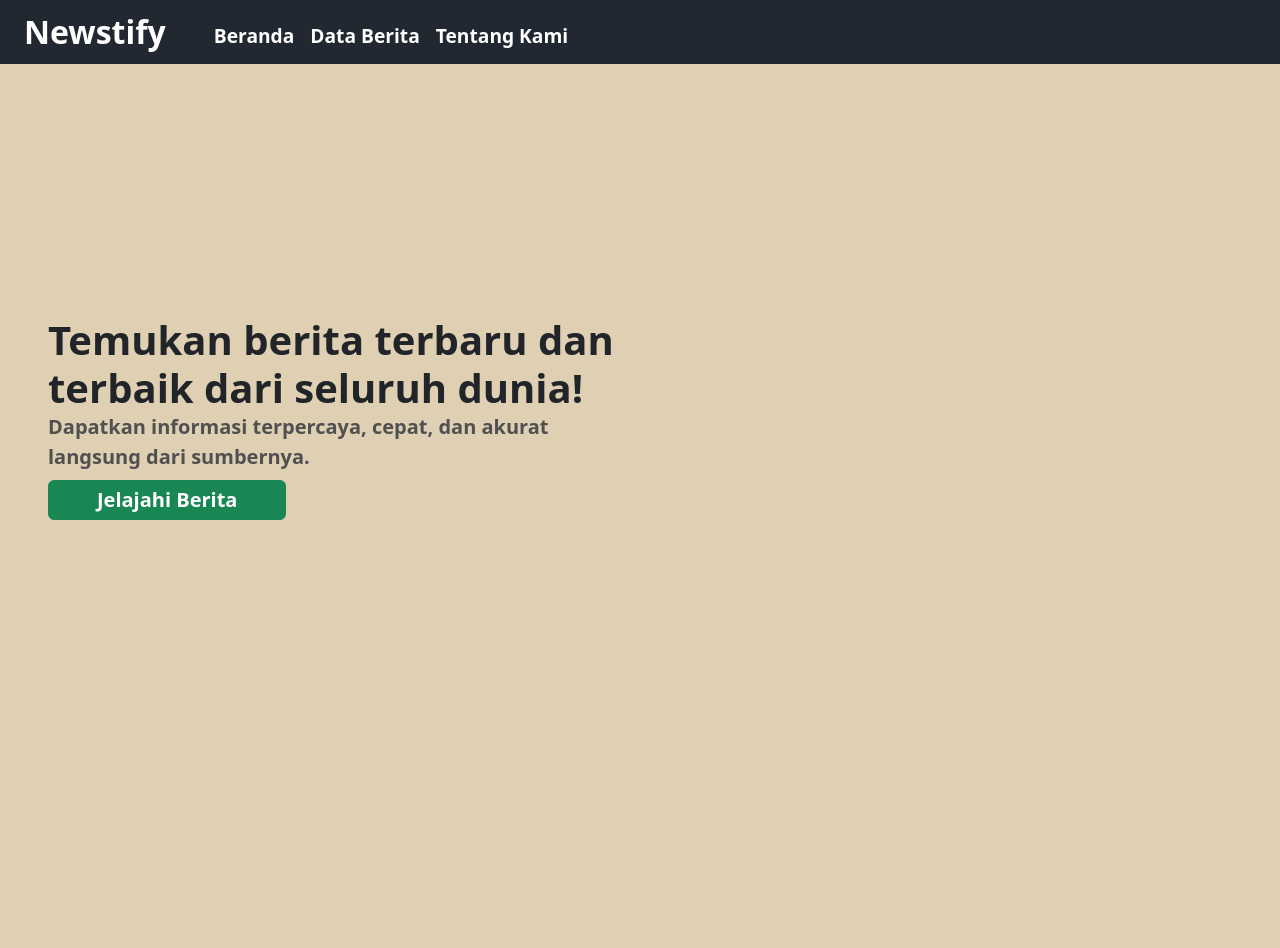
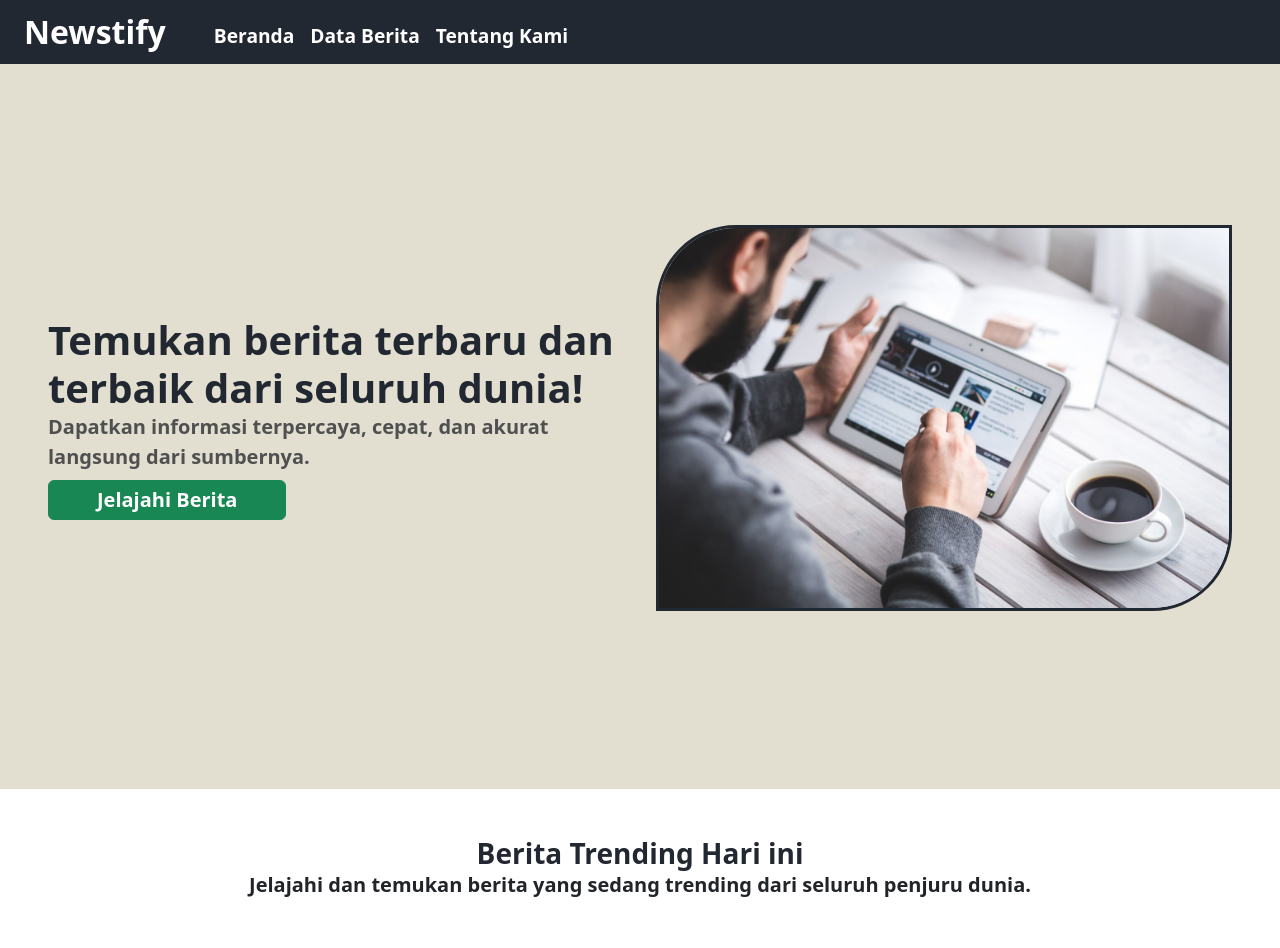
Before and after one commit to daffasatrianegara/flask-news-web, a Flask app: page / in a window 1280 px wide. Before the commit the page ends 520 px from the top, so only its background shows below. Run offline with Flask 3, Linux system fonts and the light colour scheme.

Commit message:
feat: create navbar and header news

```diff
--- a/static/styles/style.css
+++ b/static/styles/style.css
@@ -5,7 +5,7 @@
 
 body {
   font-family: Arial, sans-serif;
-  background-color: #dfd0b3 !important;
+  background-color: #E2DFD0 !important;
 }
 
 a {
@@ -28,3 +28,21 @@ a {
 .news-container {
   height: 92.6vh;
 }
+
+.news-img {
+  width: 100%;
+  border-radius: 5rem 0 5rem 0;
+  -webkit-border-radius: 5rem 0 5rem 0;
+  -moz-border-radius: 5rem 0 5rem 0;
+  -ms-border-radius: 5rem 0 5rem 0;
+  -o-border-radius: 5rem 0 5rem 0;
+  border: 3px solid #222831;
+}
+
+.font-grey {
+  color: rgb(80, 80, 80) !important;
+}
+
+.font-black-blue {
+  color: #222831 !important;
+}
--- a/templates/components/header.html
+++ b/templates/components/header.html
@@ -2,8 +2,8 @@
   class="news-container container-fluid px-5 d-flex flex-column gap-3 justify-content-center"
 >
   <div class="row justify-content-center">
-    <div class="col-6 pe-3">
-      <h1 class="fs-1 fw-bold">
+    <div class="col-6 pe-3 d-flex flex-column justify-content-center">
+      <h1 class="fs-1 fw-bold" style="color: #222831;">
         Temukan berita terbaru dan terbaik dari seluruh dunia!
       </h1>
       <p class="fs-5 fw-semibold" style="color: rgb(80, 80, 80)">
@@ -15,7 +15,7 @@
       </a>
     </div>
     <div class="col-6 ps-3">
-
+      <img class="news-img" src="{{ url_for('static', filename='images/news.png') }}" alt="img_news">
     </div>
   </div>
 </div>
--- a/templates/home.html
+++ b/templates/home.html
@@ -1,8 +1,12 @@
-{% extends "layouts/index.html" %}
-{% block title %}Beranda{% endblock %}
-
-{% block content %}
-<div class="container-fluid pt-5">
-    {% include 'components/header.html' %}
+{% extends "layouts/index.html" %} {% block title %}Beranda{% endblock %} {%
+block content %}
+<div class="container-fluid pt-5">{% include 'components/header.html' %}</div>
+<div class="container-fluid bg-white py-5">
+  <h1 class="fw-bold fs-3 text-center font-black-blue">
+    Berita Trending Hari ini
+  </h1>
+  <p class="fw-semibold fs-5 text-center font-gray">
+    Jelajahi dan temukan berita yang sedang trending dari seluruh penjuru dunia.
+  </p>
 </div>
 {% endblock %}
```
Also changed, not shown: static/images/news.png (added), 1 other file.
